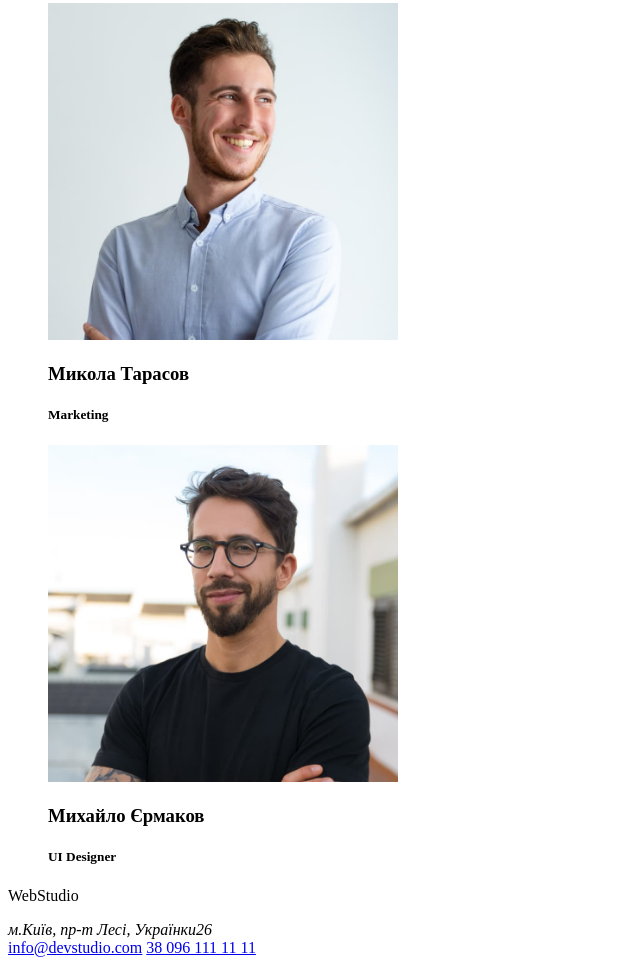
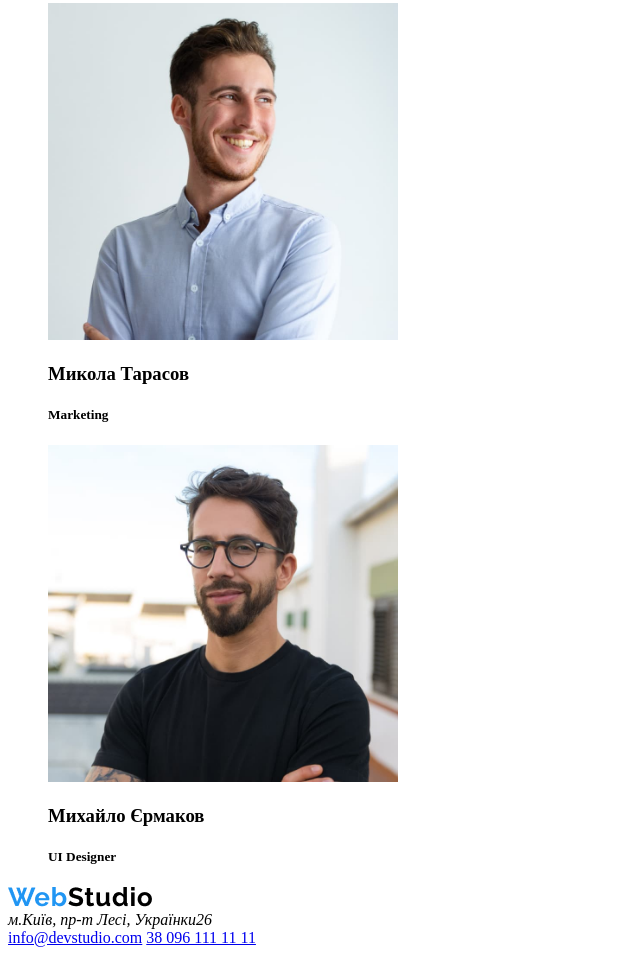
Before and after one commit to Dima-kun/webstudio, a plain HTML site: page index.html in a window 1280 px wide. Shown: the part 1851-2816 px from the top of the page, without its empty margins (0-640 px from the left). Drawn offline with Linux system fonts and the light colour scheme.

Commit message:
commit add logo

```diff
--- a/index.html
+++ b/index.html
@@ -9,7 +9,7 @@
 
 <body>
   <header>
-   <img src="/img/WebStudio.jpg" alt="WebStudio" />
+   <img src="img/WebStudio.jpg" alt="WebStudio" />
       <ul>
         <nav>
        <li><a href="index.html">Студія</a></li>
@@ -84,7 +84,7 @@
     </section>
   </main>
   <footer>
-    <p>WebStudio</p>
+    <img src="img/WebStudio.jpg" alt="WebStudio" />
     <address>м.Київ, пр-т Лесі, Українки26</address>
     <a href="mailto:info@devstudio.com">info@devstudio.com</a>
     <a href="tel:+380961111111">38 096 111 11 11</a>
```
Also changed, not shown: portfolio.html (+2 -2 lines).
